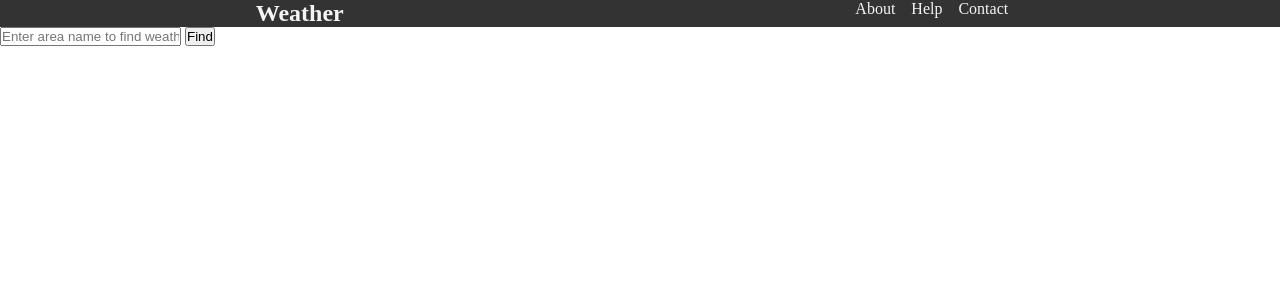
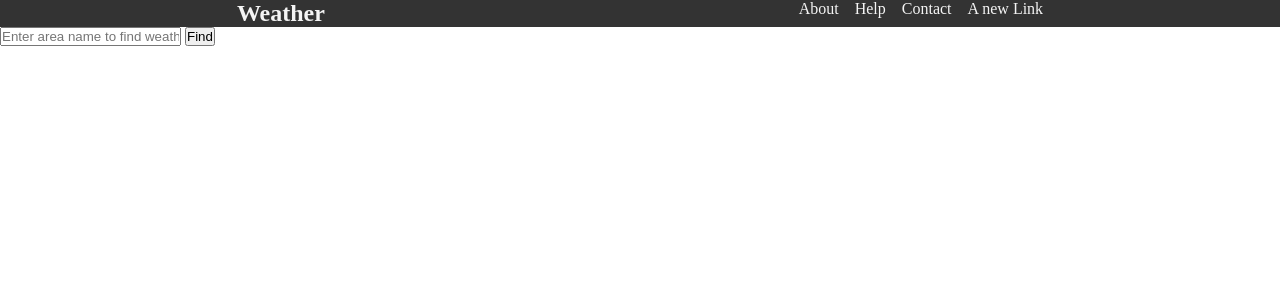
Before and after one commit to d1ckHead/mySecondAttempt, a Node server app: page / in a window 1280 px wide. Shown: the top 300 px of the page. Run offline with Node 20, Linux system fonts and the light colour scheme.

Commit message:
A new link in the homepage of the website

```diff
--- a/templates/views/index.hbs
+++ b/templates/views/index.hbs
@@ -14,6 +14,7 @@
                 <li class="navbar__link">About</li>
                 <li class="navbar__link">Help</li>
                 <li class="navbar__link">Contact</li>
+                <li>A new Link</li>
             </ul>
         </nav>
     </header>
```
